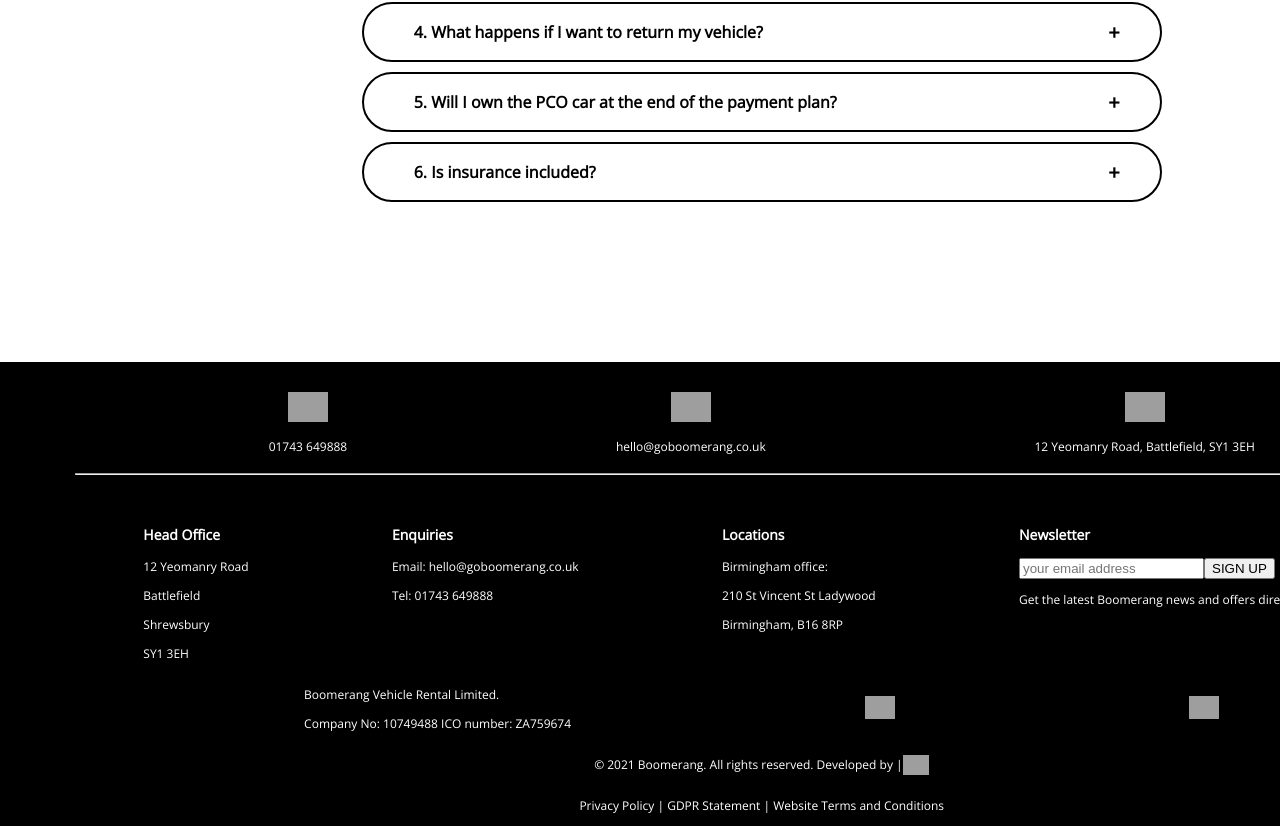
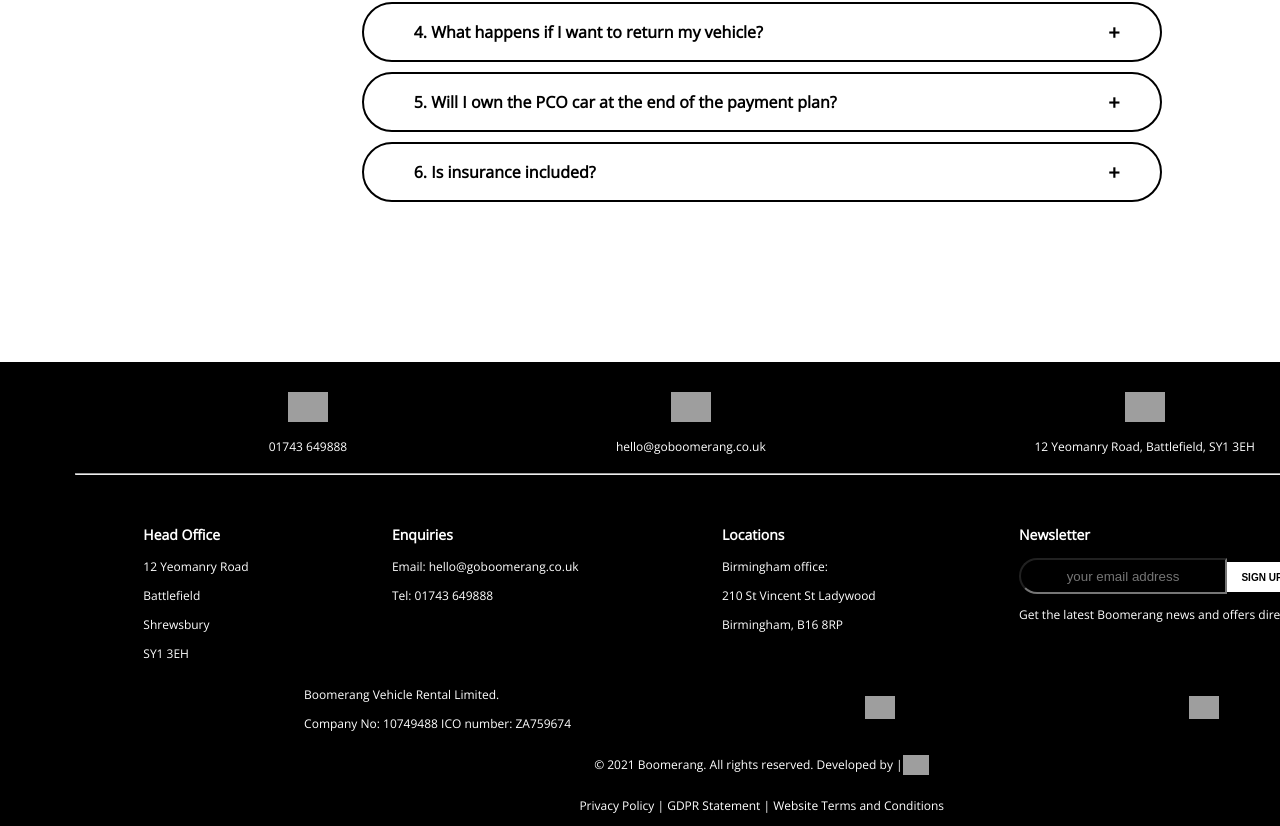
Before and after one commit to gcltukjs2022/opopmedia, a React (Create React App) app: page / in a window 1280 px wide. Shown: the part 6272-7098 px from the top of the page. Built offline with nearby package versions, Linux system fonts and the light colour scheme; grey boxes are pictures that could not be loaded.

Commit message:
modify footer layout

```diff
--- a/src/Components/FAQ.tsx
+++ b/src/Components/FAQ.tsx
@@ -1,4 +1,3 @@
-import { useState } from "react";
 import Question from "./Question";
 
 export default function FAQ() {
--- a/src/Components/Footer.tsx
+++ b/src/Components/Footer.tsx
@@ -55,8 +55,9 @@ export default function Footer() {
                 id="fname"
                 name="fname"
                 placeholder="your email address"
+                className="newsletter-input"
               />
-              <button>SIGN UP</button>
+              <button className="newsletter-btn">SIGN UP</button>
             </form>
             <p>
               Get the latest Boomerang news and offers directly to your inbox!
--- a/src/css/App.scss
+++ b/src/css/App.scss
@@ -1,4 +1,10 @@
 @import url("https://fonts.googleapis.com/css2?family=Open+Sans:wght@400&family=Poppins:wght@400;600;700&display=swap");
+
+@media screen and (prefers-reduced-motion: no-preference) {
+  html {
+    scroll-behavior: smooth;
+  }
+}
 
 .App {
   font-family: "Open Sans", sans-serif;
@@ -622,8 +628,6 @@ button:hover {
 }
 
 .reviews-title {
-  //   text-align: center;
-  //   padding: 10px 200px 10px 200px;
   padding: 0px 300px 0px 300px;
 }
 
@@ -737,14 +741,6 @@ button:hover {
   font-size: 20px;
 }
 
-// .plus-icon::before {
-//   content: "+";
-// }
-
-// .minus-icon::before {
-//   content: "-";
-// }
-
 .faq-question-link {
   display: block;
   color: black;
@@ -832,6 +828,27 @@ button:hover {
   margin-right: 10px;
 }
 
+.newsletter-input {
+  background-color: #000;
+  width: 200px;
+  height: 30px;
+  border-top-left-radius: 20px;
+  border-bottom-left-radius: 20px;
+  text-align: center;
+}
+
+.newsletter-btn {
+  background-color: white;
+  color: black;
+  height: 30px;
+  width: 70px;
+  font-size: 10px;
+  font-weight: bold;
+  border: none;
+  border-top-right-radius: 20px;
+  border-bottom-right-radius: 20px;
+}
+
 .footer-middle-bottom {
   display: flex;
   justify-content: space-evenly;
```
